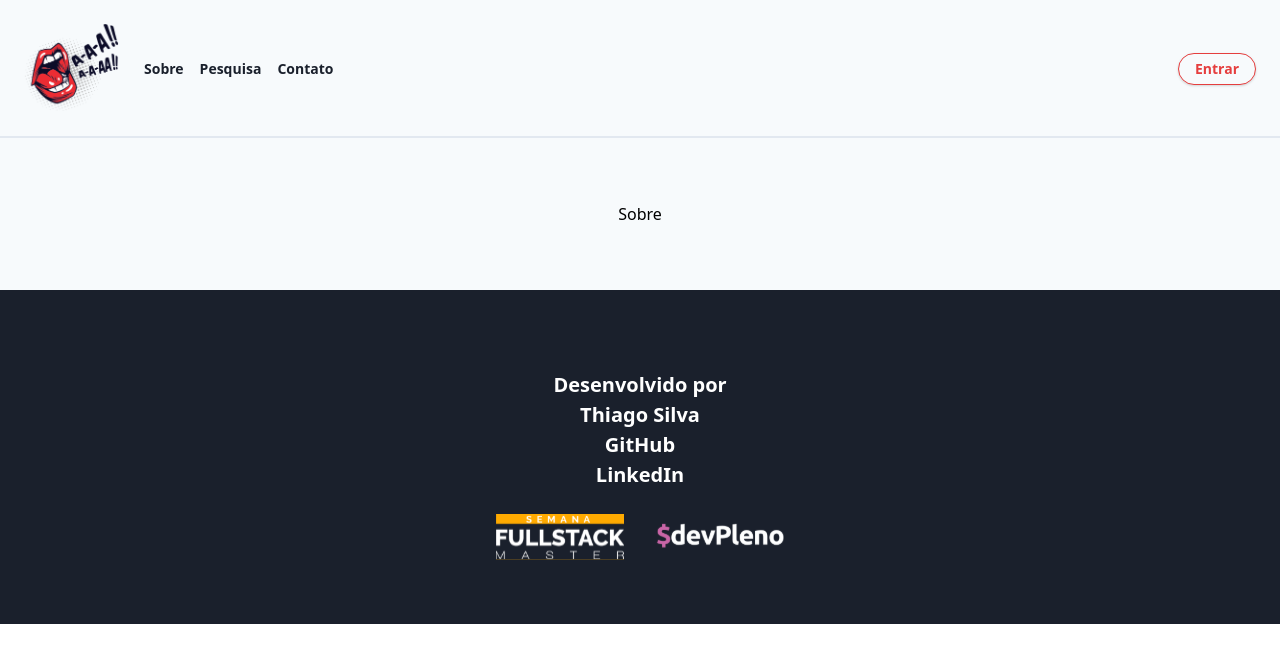
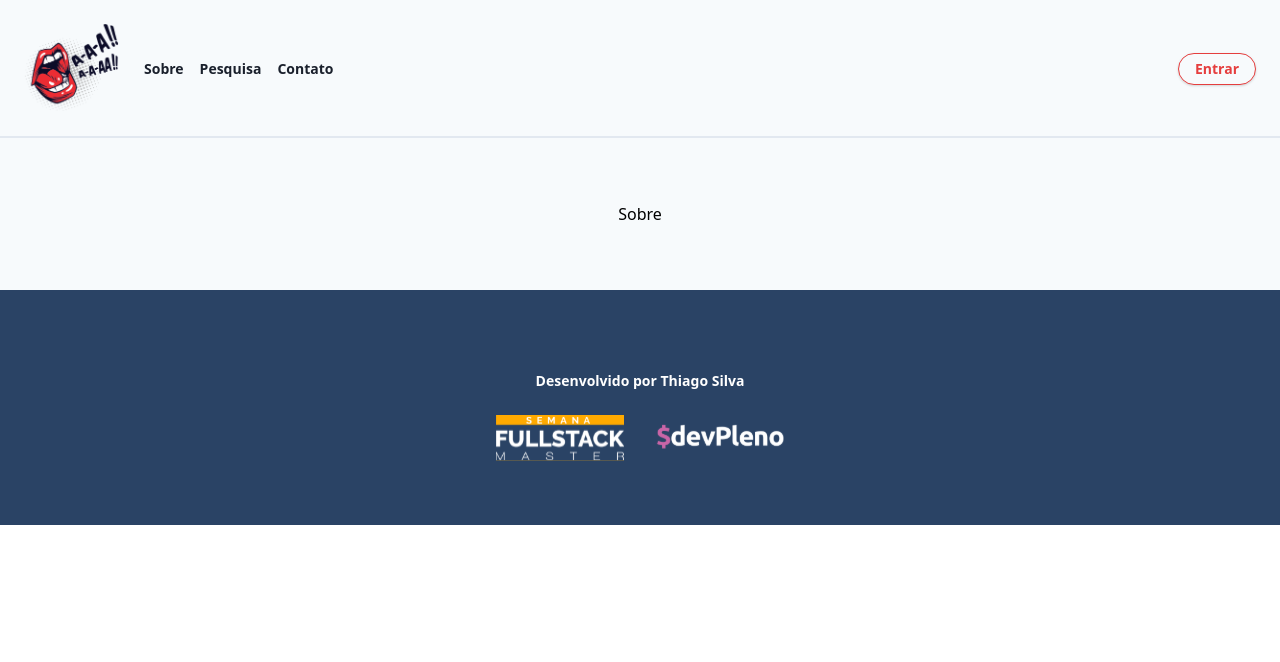
Before and after one commit to silva-thiago/diga-ai-app, a Next.js app: page /sobre in a window 1280 px wide. Shown: the top 662 px of the page. Built offline with nearby package versions, Linux system fonts and the light colour scheme.

Commit message:
Melhorias estéticas aplicadas

```diff
--- a/components/footer/index.jsx
+++ b/components/footer/index.jsx
@@ -2,25 +2,25 @@ import styles from './sticky-footer.module.scss'
 
 const links = [
   { href: 'https://dev.thiagosilva.cc/', label: 'Thiago Silva' },
-  { href: 'https://github.com/silva-thiago', label: 'GitHub' },
-  { href: 'https://www.linkedin.com/in/tjlsilva', label: 'LinkedIn' },
+  // { href: 'https://github.com/silva-thiago', label: 'GitHub' },
+  // { href: 'https://www.linkedin.com/in/tjlsilva', label: 'LinkedIn' },
 ]
 
 const Footer = () => {
   return (
     <React.Fragment>
-      <div className={styles.footerContainer}>
-        <div className={'grid grid-cols-1 bg-gray-900 p-16'}>
+      <div className={styles.wrapperFooter}>
+        <div className={'grid grid-cols-1 bg-blue-900 p-16'}>
           <div className={'flow-root'}>
-            <div className={'block text-xl font-black text-white text-center px-4 py-2 m-2'}>
+            <div className={'block font-black text-sm text-white text-center px-4 py-2 m-2'}>
               <ul className={'justify-between items-center space-x-4'}>
-                <span>Desenvolvido por {' '}
-                  {links.map(({ href, label }) => (
-                    <li className={''} key={`${href}${label}`}>
-                      <a href={href} target='blank_' className={'text-white hover:text-gray-400 no-underline'}>{label}</a> {' '}
-                    </li>
-                  ))}
-                </span>
+                {links.map(({ href, label }) => (
+                  <li className={''} key={`${href}${label}`}>
+                    <span>Desenvolvido por
+                      <a href={href} target='blank_' className={'text-white hover:text-gray-400 no-underline'}> {label}</a> {' '}
+                    </span>
+                  </li>
+                ))}
               </ul>
             </div>
           </div>
--- a/components/footer/sticky-footer.module.scss
+++ b/components/footer/sticky-footer.module.scss
@@ -1,10 +1,6 @@
 /* Custom page SCSS */
 /* Not required for template or sticky footer method. */
 
-/* .footer {
-  background-color: #f5f5f5;
-} */
-
-.footer > .footerContainer {
-  @apply px-4;
+.wrapperFooter {
+  width: 100%;
 }
--- a/components/header/index.jsx
+++ b/components/header/index.jsx
@@ -14,7 +14,7 @@ const Header = () => {
           </Link>
         </div>
         <div className={'block lg:hidden'}>
-          <button className={'flex items-center text-gray-900 border border-gray-900 hover:text-red-600 hover:border-red-600 rounded px-3 py-2'}>
+          <button className={'flex items-center text-red-600 border border-red-600 hover:text-white hover:border-transparent hover:bg-red-600 rounded px-3 py-2'}>
             <svg className={'fill-current h-3 w-3'} viewBox='0 0 20 20' xmlns='http://www.w3.org/2000/svg'>
               <title>Menu</title>
               <path d='M0 3h20v2H0V3zm0 6h20v2H0V9zm0 6h20v2H0v-2z' />
```
